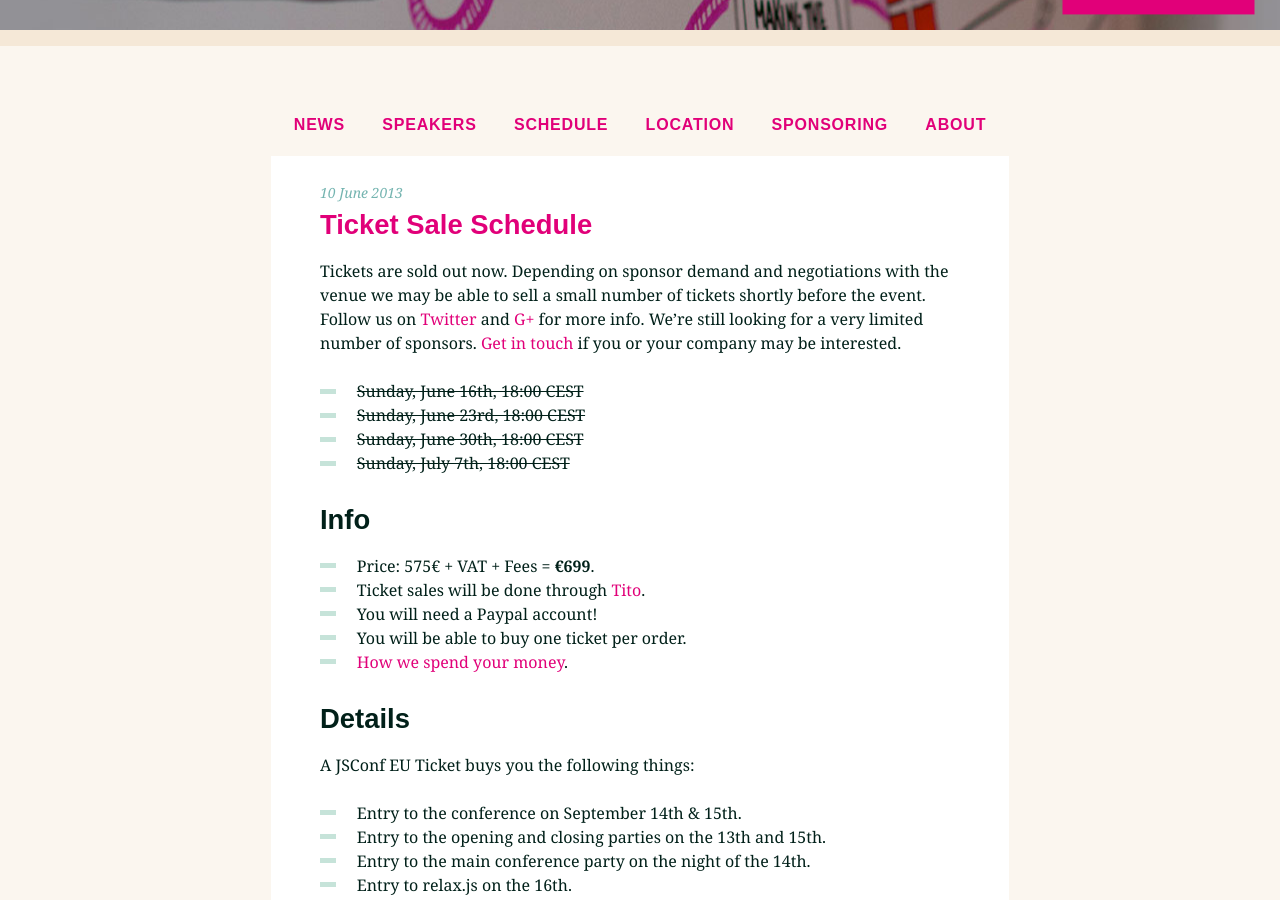
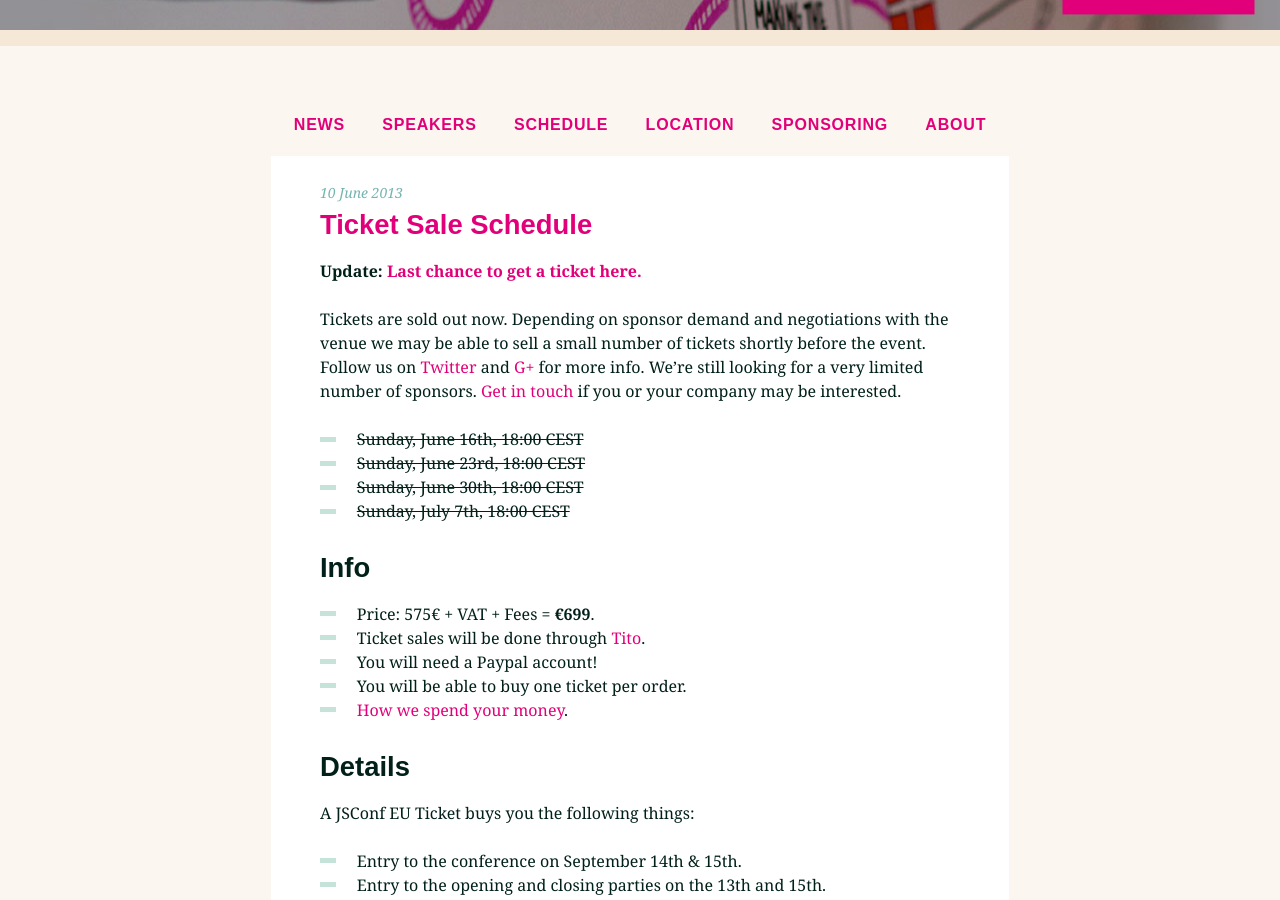
Before and after one commit to jsconf/2013.jsconf.eu, a Jekyll site: the page built from _posts/2013-06-10-ticket-sale-schedule.md, in a window 1280 px wide and 900 px high, scrolled down 427 px. Built offline with Jekyll 4.4.1, drawn with Linux system fonts in a browser that asks for light colours; nearby versions of some CDN libraries; comment, search, counter and statistics services are not loaded.

Commit message:
Update older ticket sales articles

```diff
--- a/_posts/2013-06-10-ticket-sale-schedule.md
+++ b/_posts/2013-06-10-ticket-sale-schedule.md
@@ -6,6 +6,8 @@ tags: news
 ---
 
 {% include header.md %}
+
+<b>Update: <a href="/news/2013/08/26/cssconf-combo-ticket.html">Last chance to get a ticket here.</a></b>
 
 Tickets are sold out now. Depending on sponsor demand and negotiations with the venue we may be able to sell a small number of tickets shortly before the event. Follow us on <a href="https://twitter.com/jsconfeu">Twitter</a> and <a href="https://google.com/+JSConfEU">G+</a> for more info. We're still looking for a very limited number of sponsors. <a href="/sponsoring.html">Get in touch</a> if you or your company may be interested.
 
```
Also changed, not shown: _posts/2013-08-09-we-found-room-for-a-few-more-seats.md (+2 -0 lines).
